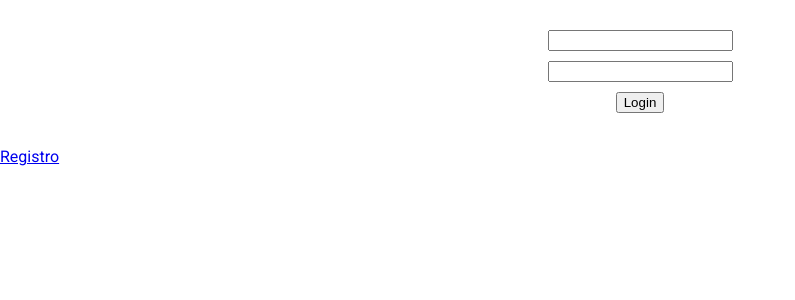
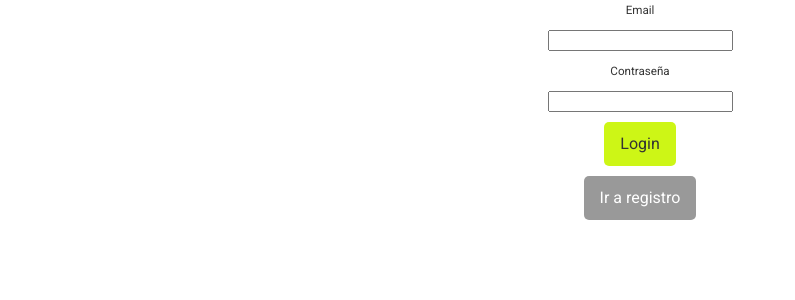
Before and after one commit to CGonzalez97/CGonzalez97-AngularMinitwitterAPI, an Angular app in the folder trabajoMinitwitter/: page / in a window 1280 px wide. Shown: the top 300 px of the page, without its empty margins (0-795 px from the left). Built offline with nearby package versions, Linux system fonts and the light colour scheme.

Commit message:
Faltan los estilos

```diff
--- a/trabajoMinitwitter/src/app/app.module.ts
+++ b/trabajoMinitwitter/src/app/app.module.ts
@@ -1,6 +1,7 @@
 import { BrowserModule } from '@angular/platform-browser';
 import { NgModule } from '@angular/core';
 import { FlexLayoutModule } from '@angular/flex-layout';
+import {MatButtonModule} from '@angular/material/button';
 
 import { FormsModule } from '@angular/forms';
 import { HttpClientModule } from '@angular/common/http';
@@ -33,6 +34,7 @@ const appRoutes: Routes = [
     BrowserModule,
     RouterModule.forRoot(appRoutes),
     FlexLayoutModule,
+    MatButtonModule,
     FormsModule,
     HttpClientModule,
     AppRoutingModule,
--- a/trabajoMinitwitter/src/app/modelos/login-component/login-component.component.html
+++ b/trabajoMinitwitter/src/app/modelos/login-component/login-component.component.html
@@ -1,21 +1,23 @@
 <div fxLayout="column" fxLayoutAlign="center center" fxLayoutGap="10px" class="container">
 
-    <input type="email" [(ngModel)]="usuario.email" #em="ngModel" required [email]="true" />
+    <!--<h5>Email</h5><input type="email" [(ngModel)]="usuario.email" #em="ngModel" required [email]="true" />-->
+    <h5>Email</h5><input matInput type="email" [(ngModel)]="usuario.email" #em="ngModel" required [email]="true">
 
     <div [hidden]="em.valid || em.pristine" class="alert alert-danger">
       <p *ngIf="em.errors?.required">El campo email es requerido.</p>
       <p *ngIf="em.errors?.email">El campo email debe estar bien formado.</p>
     </div>
 
-    <input type="password" [(ngModel)]="usuario.password" #pwd="ngModel" pattern="[0-9]{4,6}" required />
+    <!--<h5>Contraseña</h5><input type="password" [(ngModel)]="usuario.password" #pwd="ngModel" pattern="[0-9]{4,6}" required />-->
+    <h5>Contraseña</h5><input matInput type="password" [(ngModel)]="usuario.password" #pwd="ngModel" pattern="[0-9]{4,6}" required>
 
     <div [hidden]="pwd.valid || pwd.pristine" class="alert alert-danger">
         <p *ngIf="pwd.errors?.required"> El campo contraseña es requerido.</p>
         <p *ngIf="pwd.errors?.pattern">La contraeña debe ser un número entre 4 y 6 dígitos</p>
-  </div>
-    <input type="button" (click)="doLogin()" value="Login" routerLink="/tweets"/>
-
+    </div>
+    <!--<input type="button" (click)="doLogin()" value="Login" routerLink="/tweets"/>-->
+    <mat-flat-button id="accion" routerLink="/tweets" type="button" (click)="doLogin()" value="Login"><h3>Login</h3></mat-flat-button>
+    <!--<a routerLink="/registro"><h3>Registro</h3></a>-->
+    <mat-flat-button id="cambioForm" routerLink="/registro" ><h3>Ir a registro</h3></mat-flat-button>
 
   </div>
-
-  <a routerLink="/registro"><h3>Registro</h3></a>
--- a/trabajoMinitwitter/src/app/modelos/login-component/login-component.component.scss
+++ b/trabajoMinitwitter/src/app/modelos/login-component/login-component.component.scss
@@ -1,3 +1,17 @@
-.container {
-    padding: 30px;
+mat-flat-button{
+    display: flex;
+    align-items: center;
+    justify-items: center;
+    border-radius: 5px;
+
+    h3{
+        margin: 8px 16px;
+    }
 }
+#cambioForm{
+    background-color: #999;
+    color: white;
+}
+#accion{
+    background-color: rgb(205, 246, 22);
+}
--- a/trabajoMinitwitter/src/app/modelos/registro/registro.component.html
+++ b/trabajoMinitwitter/src/app/modelos/registro/registro.component.html
@@ -1,30 +1,36 @@
 <div fxLayout="column" fxLayoutAlign="center center" fxLayoutGap="10px" class="container">
 
-    <h5>Usuario</h5>
-    <input type="text" [(ngModel)]="usuario.username" #em="ngModel" required  /><!--[username]="true"-->
+    <!--<h5>Usuario</h5>
+    <input type="text" [(ngModel)]="usuario.username" #em="ngModel" required  />-->
+    <h5>Usuario</h5><input matInput type="text" [(ngModel)]="usuario.username" #em="ngModel" required>
 
-    <h5>Email</h5>
-    <input type="email" [(ngModel)]="usuario.email" #em="ngModel" required [email]="true" />
+    <!--<h5>Email</h5>
+    <input type="email" [(ngModel)]="usuario.email" #em="ngModel" required [email]="true" />-->
+    <h5>Email</h5><input matInput type="email" [(ngModel)]="usuario.email" #em="ngModel" required [email]="true">
 
     <div [hidden]="em.valid || em.pristine" class="alert alert-danger">
       <p *ngIf="em.errors?.required">El campo email es requerido.</p>
       <p *ngIf="em.errors?.email">El campo email debe estar bien formado.</p>
     </div>
 
-    <h5>Contraseña</h5>
-    <input type="password" [(ngModel)]="usuario.password" #pwd="ngModel" pattern="[0-9]{4,6}" required />
+    <!--<h5>Contraseña</h5>
+    <input type="password" [(ngModel)]="usuario.password" #pwd="ngModel" pattern="[0-9]{4,6}" required />-->
+    <h5>Contraseña</h5><input matInput type="password" [(ngModel)]="usuario.password" #pwd="ngModel" pattern="[0-9]{4,6}" required>
 
     <div [hidden]="pwd.valid || pwd.pristine" class="alert alert-danger">
         <p *ngIf="pwd.errors?.required"> El campo contraseña es requerido.</p>
         <p *ngIf="pwd.errors?.pattern">La contraeña debe ser un número entre 4 y 6 dígitos</p>
     </div>
 
-    <h5>Código</h5>
-    <input type="code" [(ngModel)]="usuario.code" #em="ngModel" required  /><!--[code]="true"-->
+    <!--<h5>Código</h5>
+    <input type="code" [(ngModel)]="usuario.code" #em="ngModel" required  />-->
+    <h5>Código</h5><input matInput type="code" [(ngModel)]="usuario.code" #em="ngModel" required>
 
-    <input type="button" (click)="registrarUsuario()" value="Login" />
+    <!--<input type="button" (click)="registrarUsuario()" value="Registrarse" />-->
+    <!--<mat-flat-button  >Registrarse</mat-flat-button>-->
+    <mat-flat-button id="accion"  routerLink="/" type="button" (click)="registrarUsuario()" value="Registrarse"><h3>Registrarse</h3></mat-flat-button>
+    <!--<a routerLink="/"><h3>Login</h3></a>-->
 
+    <mat-flat-button id="cambioForm" routerLink="/" color="primary"><h3>Ir a login</h3></mat-flat-button>
 
 </div>
-
-<a routerLink="/"><h3>Login</h3></a>
--- a/trabajoMinitwitter/src/app/modelos/registro/registro.component.scss
+++ b/trabajoMinitwitter/src/app/modelos/registro/registro.component.scss
@@ -0,0 +1,17 @@
+mat-flat-button{
+    display: flex;
+    align-items: center;
+    justify-items: center;
+    border-radius: 5px;
+
+    h3{
+        margin: 8px 16px;
+    }
+}
+#cambioForm{
+    background-color: #999;
+    color: white;
+}
+#accion{
+    background-color: rgb(205, 246, 22);
+}
--- a/trabajoMinitwitter/src/styles.scss
+++ b/trabajoMinitwitter/src/styles.scss
@@ -1,4 +1,4 @@
 /* You can add global styles to this file, and also import other style files */
-
+@import "@angular/material/prebuilt-themes/indigo-pink.css";
 html, body { height: 100%; }
 body { margin: 0; font-family: Roboto, "Helvetica Neue", sans-serif; }
```
